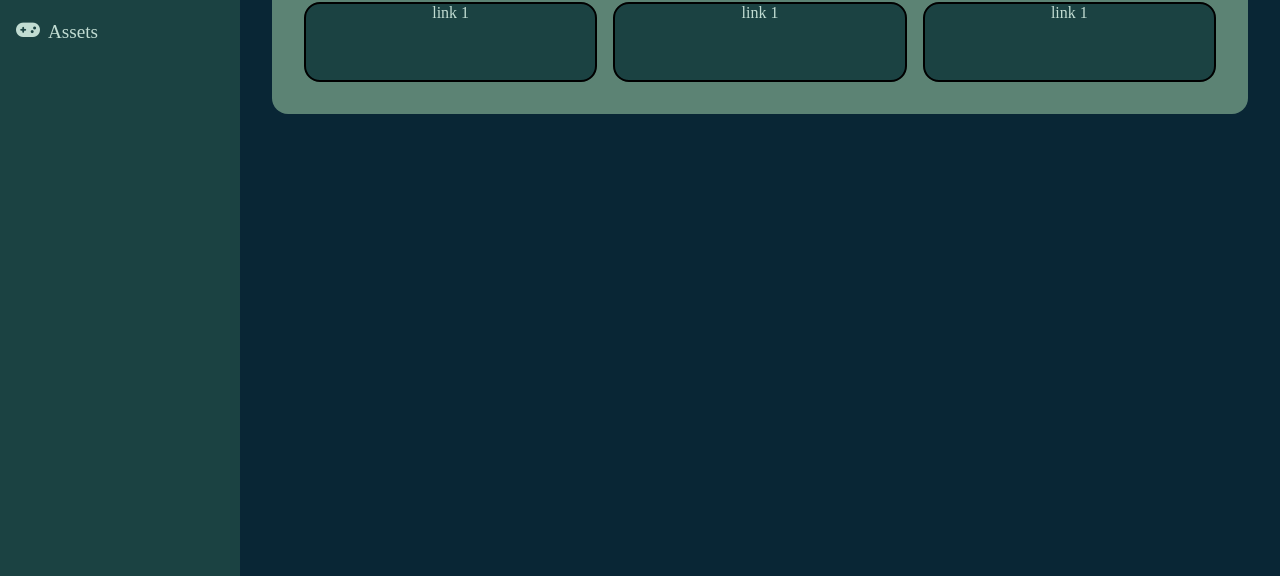
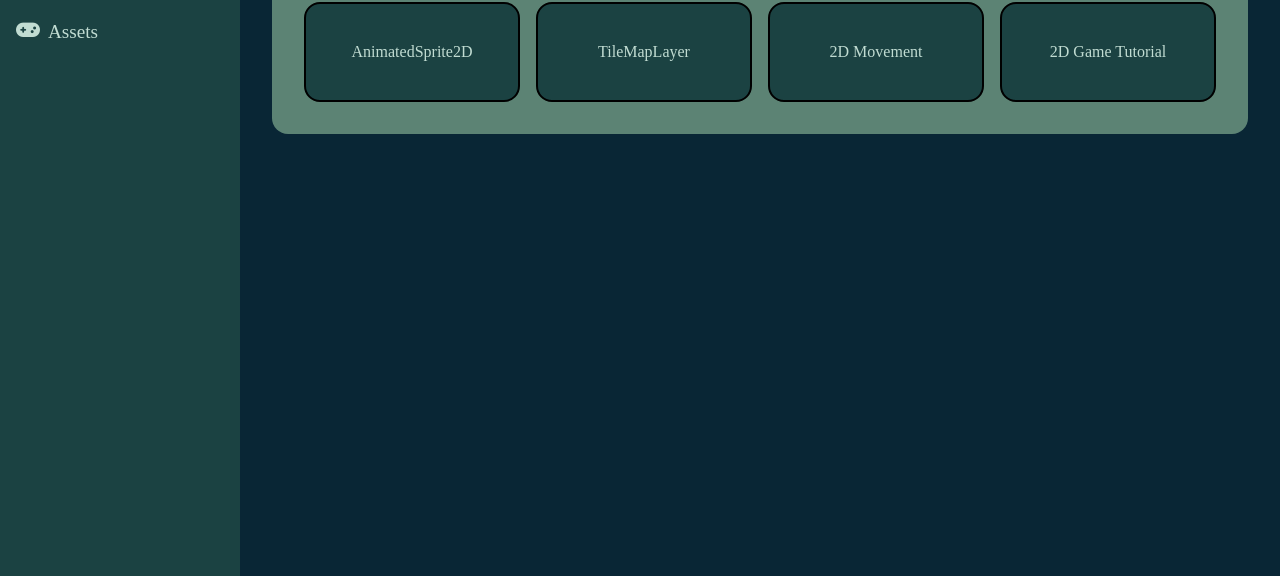
Before and after one commit to jvansant13/techspecials, a plain HTML site: page documentation.html in a window 1280 px wide. Shown: the part 224-800 px from the top of the page. Drawn offline with Linux system fonts and the light colour scheme.

Commit message:
added documentation

```diff
--- a/css/tilebar.css
+++ b/css/tilebar.css
@@ -139,10 +139,15 @@
     justify-items: center;
 }
 .links a {
+    display: flex;
+    align-items: center;
+    justify-content: center;
     flex:1;
+    border-radius: 1rem;
     width: 100%;
-    height: 100%;
+    height: 6rem;
 }
+
 .links a:hover{
     background-color: var(--color03);
     color: var(--color06)
--- a/documentation.html
+++ b/documentation.html
@@ -48,25 +48,35 @@
         <div class="content">
             <div class="topheader">
                 <h1>Documentation</h1>
-                This page is not ready yet!
+                This page contains links to Godot documentation and guides.
                 <div class="tilearea">
                     <h2>Tutorial links</h2>
                     <div class="linkbar">
                         <div class="links">
+                            <a href="https://docs.godotengine.org/en/stable/tutorials/2d/2d_sprite_animation.html">
+                                AnimatedSprite2D
+                            </a>
+                        </div>
+                        <div class="links">
+                            <a href="https://docs.godotengine.org/en/stable/tutorials/2d/using_tilemaps.html">
+                                TileMapLayer
+                            </a>
+                        </div>
+                        <div class="links">
+                            <a href="https://docs.godotengine.org/en/stable/tutorials/2d/2d_movement.html">
+                                2D Movement
+                            </a>
+                        </div>
+                        <div class="links">
+                            <a href="https://docs.godotengine.org/en/stable/getting_started/first_2d_game/index.html#">
+                                2D Game Tutorial
+                            </a>
+                        </div>
+                        <!-- <div class="links">
                             <a href="">
                                 link 1
                             </a>
-                        </div>
-                        <div class="links">
-                            <a href="">
-                                link 1
-                            </a>
-                        </div>
-                        <div class="links">
-                            <a href="">
-                                link 1
-                            </a>
-                        </div>
+                        </div> -->
                     </div>
                 </div>
             </div>
```
